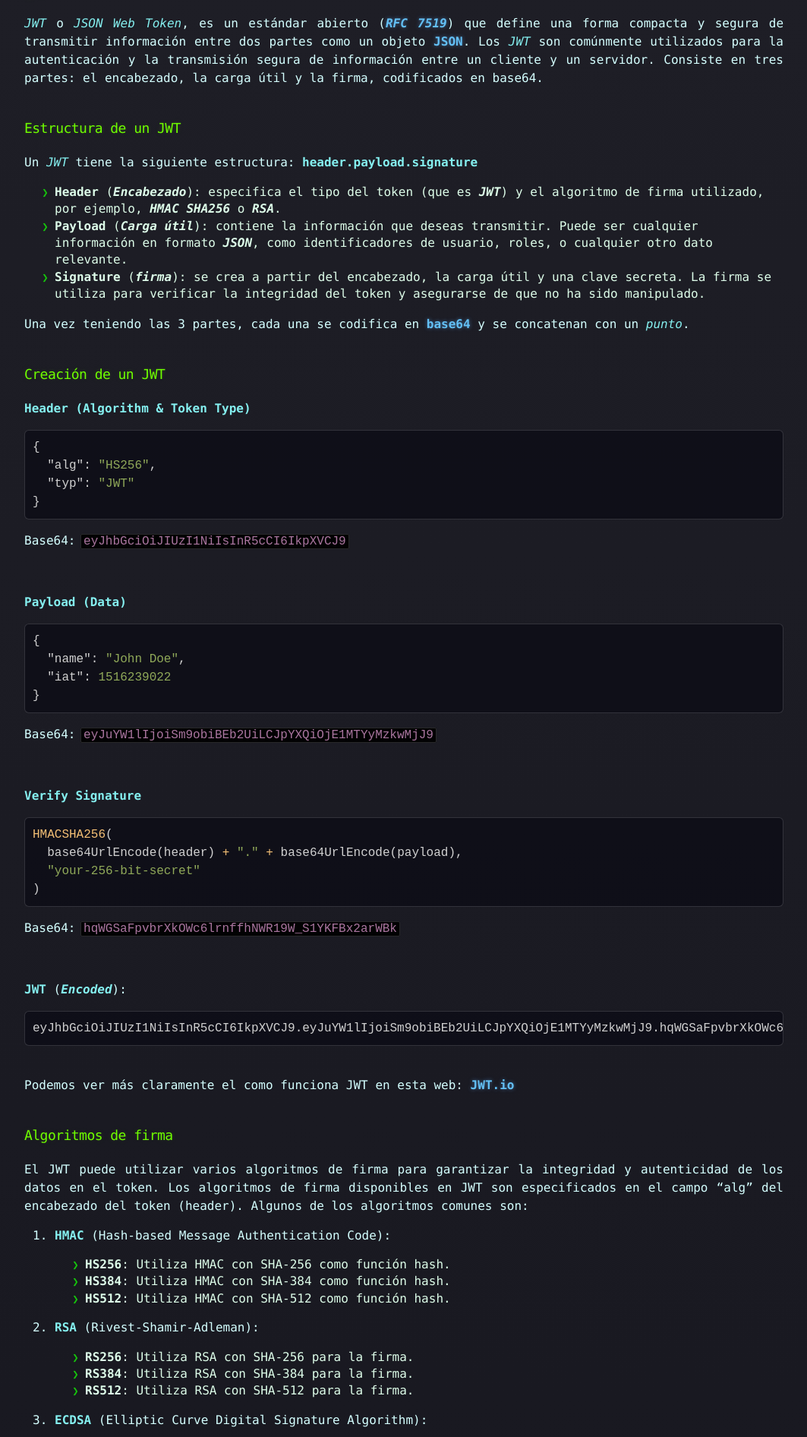
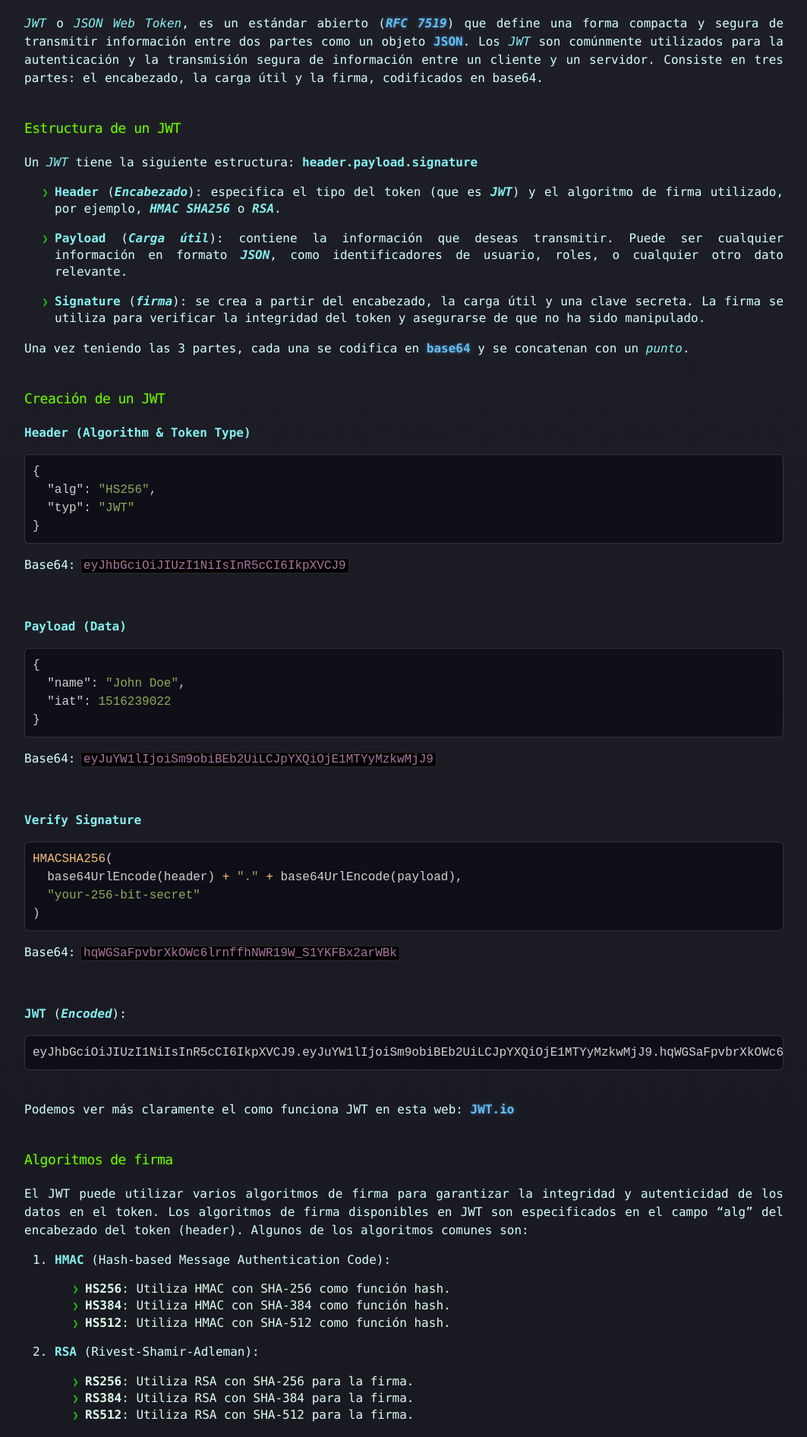
Before and after one commit to LawlietJH/lawlietjh.github.io, a Jekyll site: the page built from _posts/Informática/2023-10-28- JWT Que es y para que sirve.md, in a window 1280 px wide. Shown: the part 397-2289 px from the top of the page at 76% size, without its empty margins (108-1171 px from the left). Built offline with Jekyll 4.4.1, drawn with Linux system fonts in a browser that asks for light colours.

```diff
--- a/_posts/Informática/2023-10-28- JWT.md
+++ b/_posts/Informática/2023-10-28- JWT Que es y para que sirve.md
@@ -1,8 +1,7 @@
 ---
 title: "JWT: ¿Qué es y para qué sirve?"
-
 category: Informática
-tags: ["Informática", "Información", "JSON", "Tokens"]
+tags: Informática Información JSON Tokens
 date: 2023-10-28 21:00
 show_words: 66
 published: true
@@ -24,7 +23,9 @@ page_id: 31
 Un *JWT* tiene la siguiente estructura: **header.payload.signature**
 
 * **Header** (***Encabezado***): especifica el tipo del token (que es ***JWT***) y el algoritmo de firma utilizado, por ejemplo, ***HMAC SHA256*** o ***RSA***.
+
 * **Payload** (***Carga útil***): contiene la información que deseas transmitir. Puede ser cualquier información en formato ***JSON***, como identificadores de usuario, roles, o cualquier otro dato relevante.
+
 * **Signature** (***firma***): se crea a partir del encabezado, la carga útil y una clave secreta. La firma se utiliza para verificar la integridad del token y asegurarse de que no ha sido manipulado.
 
 Una vez teniendo las 3 partes, cada una se codifica en **<a href="{{_024_codificacion_b64}}">base64</a>** y se concatenan con un *punto*.
```
Also changed, not shown: _posts/Informática/2023-10-21- MongoDB Que es y como funciona.md (renamed from _posts/Informática/2023-10-21- MongoDB.md).
